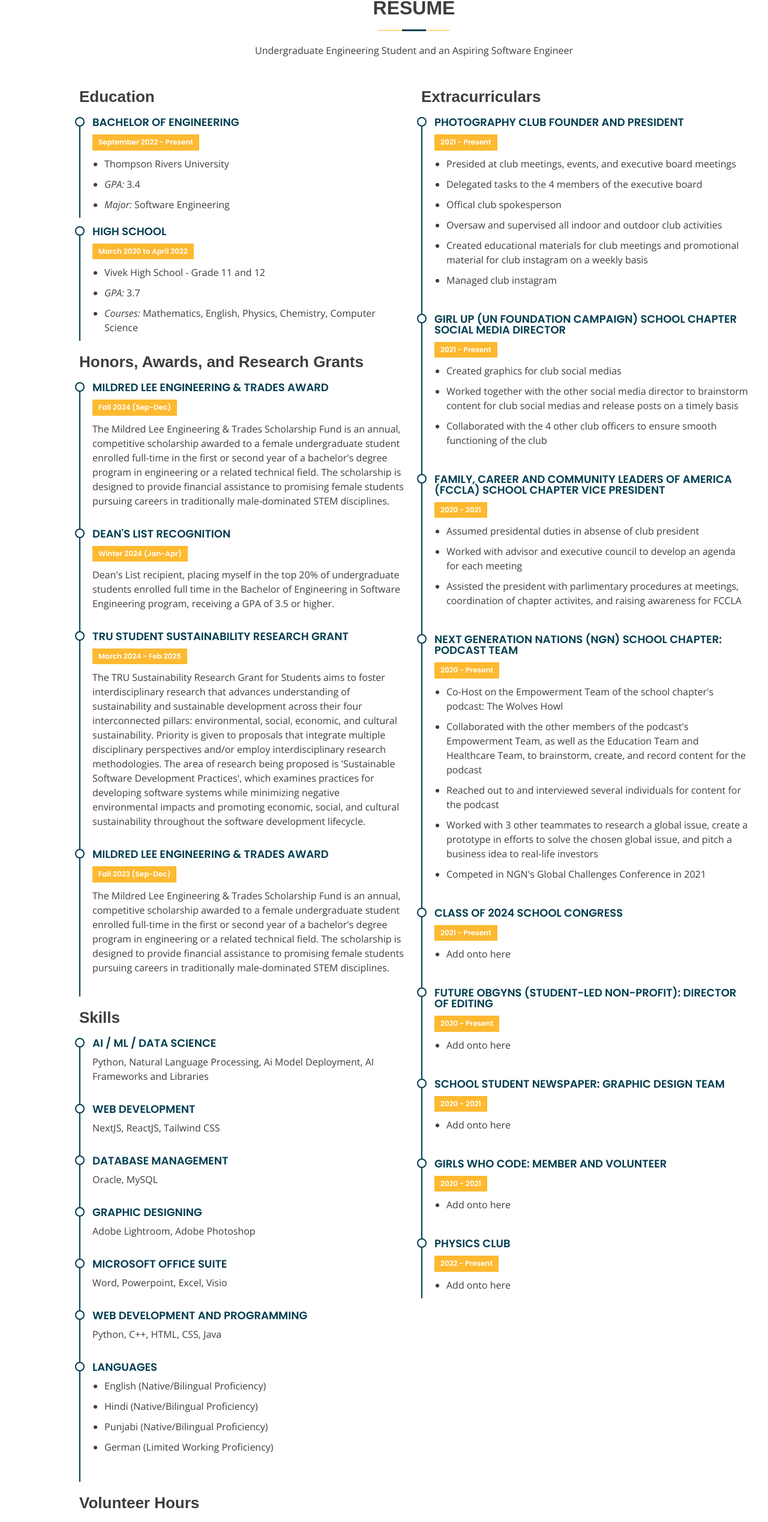
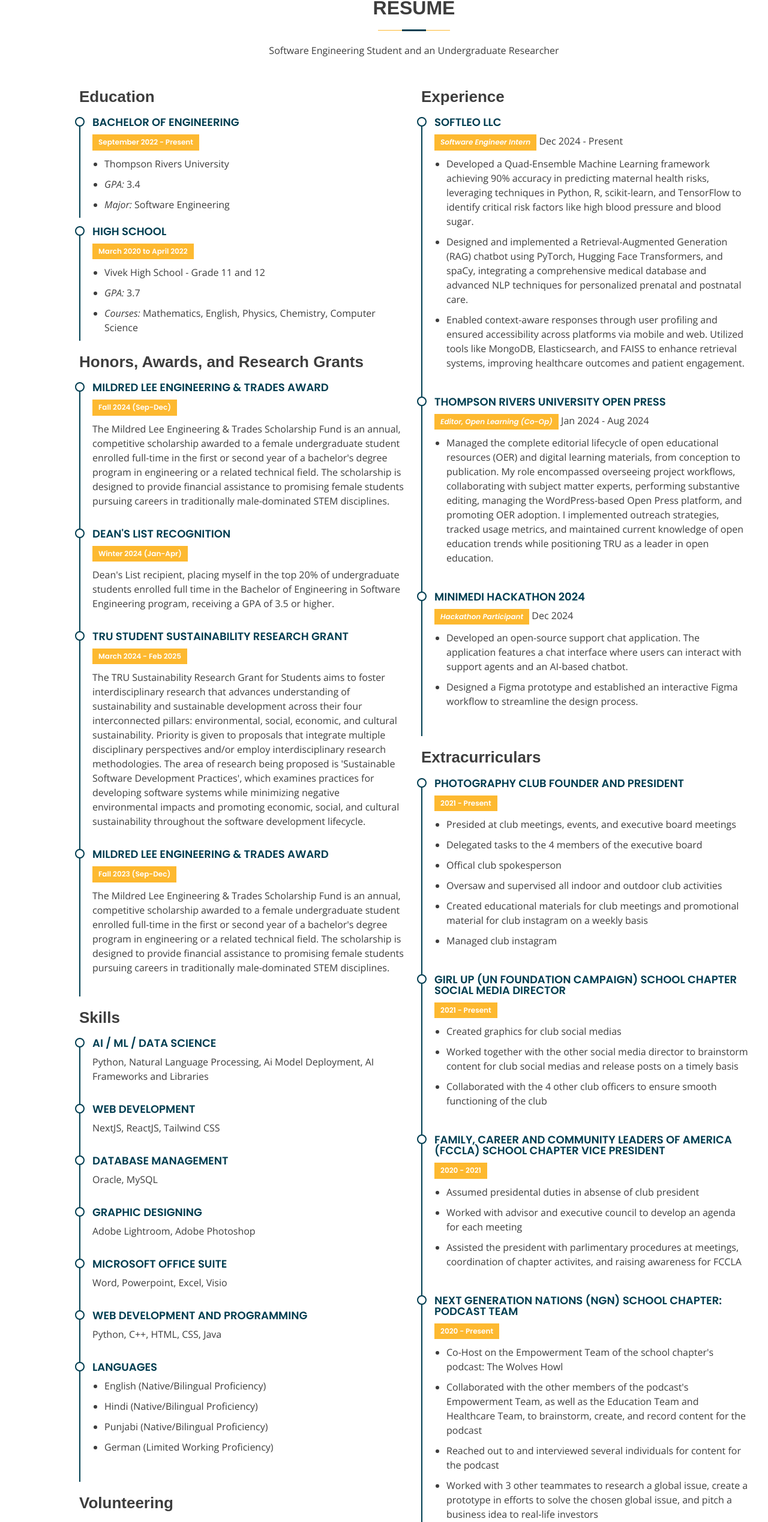
Before and after one commit to kambojananya/ananyakamboj.github.io, a plain HTML site: page index.html in a window 1280 px wide. Shown: the part 1450-3987 px from the top of the page at 60% size. Drawn offline with nearby package versions, Linux system fonts and the light colour scheme; a web font is replaced by a local one.

Commit message:
Update index.html

```diff
--- a/index.html
+++ b/index.html
@@ -142,7 +142,7 @@
         <div class="container" data-aos="fade-up">
           <div class="section-title">
             <h2>Resume</h2>
-            <p>Undergraduate Engineering Student and an Aspiring Software Engineer</p>
+            <p>Software Engineering Student and an Undergraduate Researcher</p>
           </div>
           <div class="row">
             <div class="col-lg-6">
@@ -228,17 +228,19 @@
 				<li>German (Limited Working Proficiency)</li>
                 </ul>
               </div>
-              <h3 class="resume-title">Volunteer Hours</h3>
+              <h3 class="resume-title">Volunteering</h3>
               <div class="resume-item">
                 <h4>Thompson Rivers University Students' Union</h4>
                 <h5>September 2022 to April 2024</h5>
                 <p>Member-at-Large (Equity Committee) </p>
               </div>
-              <h3 class="resume-title">Experience</h3>
+            </div>
+            <div class="col-lg-6">
+	      <h3 class="resume-title">Experience</h3>
               <div class="resume-item">
                 <h4>Softleo LLC</h4>
                 <h5><em>Software Engineer Intern</em></h5>
-		<h5>Dec 2024 - Present</h5>
+		Dec 2024 - Present
                 <ul>
                   <li>Developed a Quad-Ensemble Machine Learning framework achieving 90% accuracy in predicting maternal health risks, leveraging techniques in Python, R, scikit-learn, and TensorFlow to identify critical risk factors like high blood pressure and blood sugar.</li>
                   <li>Designed and implemented a Retrieval-Augmented Generation (RAG) chatbot using PyTorch, Hugging Face Transformers, and spaCy, integrating a comprehensive medical database and advanced NLP techniques for personalized prenatal and postnatal care.</li>
@@ -248,7 +250,7 @@
               <div class="resume-item">
                 <h4>Thompson Rivers University Open Press</h4>
                 <h5><em>Editor, Open Learning (Co-Op)</em></h5>
-		<h5>Jan 2024 - Aug 2024</h5>
+		Jan 2024 - Aug 2024
                 <ul>
                   <li>Managed the complete editorial lifecycle of open educational resources (OER) and digital learning materials, from conception to publication. My role encompassed overseeing project workflows, collaborating with subject matter experts, performing substantive editing, managing the WordPress-based Open Press platform, and promoting OER adoption. I implemented outreach strategies, tracked usage metrics, and maintained current knowledge of open education trends while positioning TRU as a leader in open education.</li>
                 </ul>
@@ -256,14 +258,12 @@
 	      <div class="resume-item">
                 <h4>MiniMedi Hackathon 2024</h4>
                 <h5><em>Hackathon Participant</em></h5>
-		<h5>Dec 2024</h5>
+		Dec 2024
                 <ul>
                   <li>Developed an open-source support chat application. The application features a chat interface where users can interact with support agents and an AI-based chatbot.</li>
 		  <li>Designed a Figma prototype and established an interactive Figma workflow to streamline the design process.</li>
                 </ul>
               </div>
-            </div>
-            <div class="col-lg-6">
               <h3 class="resume-title">Extracurriculars</h3>
               <div class="resume-item">
                 <h4>Photography Club Founder and President</h4>
```
